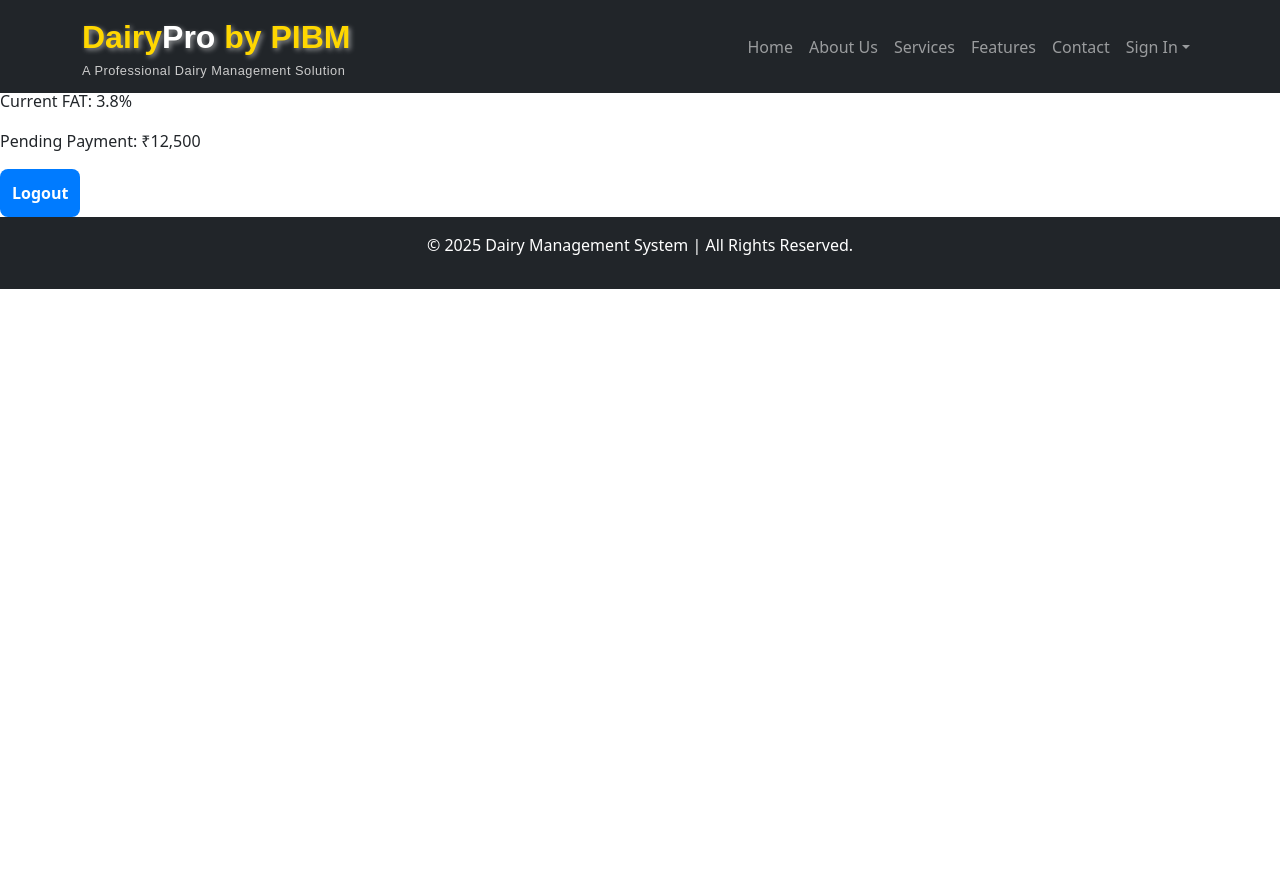
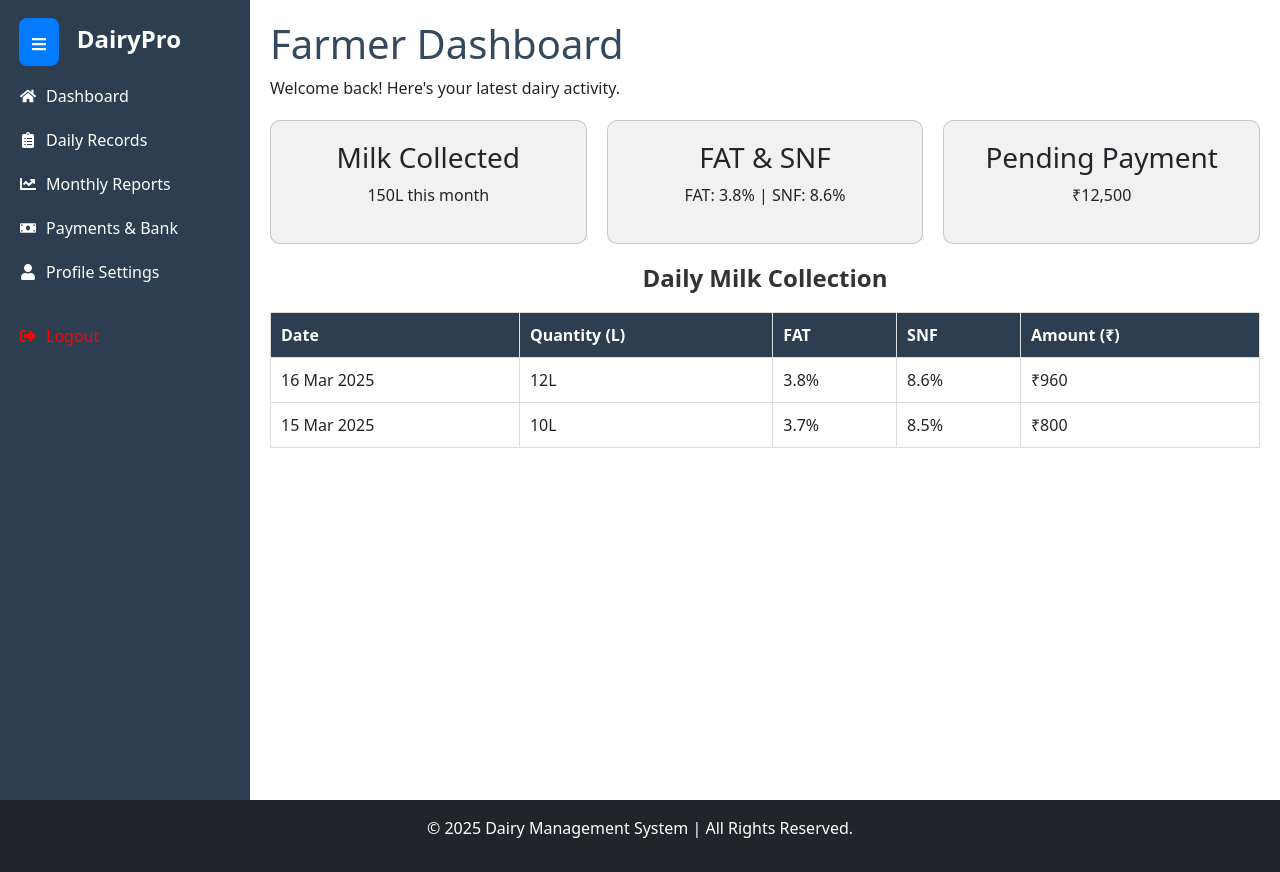
Before and after one commit to Shelke06/DairyManagement, a React (Vite) app: page /farmer-dashboard in a window 1280 px wide. Before the commit the page ends 800 px from the top, so only its background shows below. Built offline with nearby package versions, Linux system fonts and the light colour scheme.

Commit message:
Update files

```diff
--- a/src/pages/FarmerDashboard.jsx
+++ b/src/pages/FarmerDashboard.jsx
@@ -1,16 +1,98 @@
-import React, { useContext } from "react";
-import { AuthContext } from "../context/AuthContext";
+import React, { useState } from "react";
+import "../styles/FarmerDashboard.css";
+import { FaBars, FaHome, FaUser, FaSignOutAlt, FaMoneyBill, FaChartLine, FaClipboardList } from "react-icons/fa";
+import { useNavigate } from "react-router-dom";
 
 const FarmerDashboard = () => {
-  const { user, logout } = useContext(AuthContext);
+  const [isSidebarOpen, setSidebarOpen] = useState(true);
+  const navigate = useNavigate();
+
+  const toggleSidebar = () => {
+    setSidebarOpen(!isSidebarOpen);
+  };
+
+  const logout = () => {
+    localStorage.removeItem("farmerUser");
+    navigate("/farmer-login");
+  };
 
   return (
     <div className="dashboard-container">
-      <h2>Welcome, {user?.name}</h2>
-      <p>Milk Collection: 150L this month</p>
-      <p>Current FAT: 3.8%</p>
-      <p>Pending Payment: ₹12,500</p>
-      <button onClick={logout}>Logout</button>
+      {/* Sidebar */}
+      <nav className={`sidebar ${isSidebarOpen ? "open" : "closed"}`}>
+        <div className="sidebar-header">
+          <button className="toggle-btn" onClick={toggleSidebar}>
+            <FaBars />
+          </button>
+          {isSidebarOpen && <h2 className="logo">DairyPro</h2>} {/* Hide text when sidebar is closed */}
+        </div>
+        {isSidebarOpen && (
+          <ul className="sidebar-menu">
+            <li><FaHome /> Dashboard</li>
+            <li><FaClipboardList /> Daily Records</li>
+            <li><FaChartLine /> Monthly Reports</li>
+            <li><FaMoneyBill /> Payments & Bank</li>
+            <li><FaUser /> Profile Settings</li>
+            <li className="logout" onClick={logout}><FaSignOutAlt /> Logout</li>
+          </ul>
+        )}
+      </nav>
+
+      {/* Main Content */}
+      <div className="main-content">
+        <header>
+          <h1>Farmer Dashboard</h1>
+          <p>Welcome back! Here's your latest dairy activity.</p>
+        </header>
+
+        {/* Overview Cards */}
+        <div className="dashboard-cards">
+          <div className="card">
+            <h3>Milk Collected</h3>
+            <p>150L this month</p>
+          </div>
+          <div className="card">
+            <h3>FAT & SNF</h3>
+            <p>FAT: 3.8% | SNF: 8.6%</p>
+          </div>
+          <div className="card">
+            <h3>Pending Payment</h3>
+            <p>₹12,500</p>
+          </div>
+        </div>
+
+        {/* Milk Collection Table */}
+        <section className="records">
+          <h2>Daily Milk Collection</h2>
+          <table>
+            <thead>
+              <tr>
+                <th>Date</th>
+                <th>Quantity (L)</th>
+                <th>FAT</th>
+                <th>SNF</th>
+                <th>Amount (₹)</th>
+              </tr>
+            </thead>
+            <tbody>
+              <tr>
+                <td>16 Mar 2025</td>
+                <td>12L</td>
+                <td>3.8%</td>
+                <td>8.6%</td>
+                <td>₹960</td>
+              </tr>
+              <tr>
+                <td>15 Mar 2025</td>
+                <td>10L</td>
+                <td>3.7%</td>
+                <td>8.5%</td>
+                <td>₹800</td>
+              </tr>
+            </tbody>
+          </table>
+        </section>
+      </div>
     </div>
   );
 };
--- /dev/null
+++ b/src/styles/FarmerDashboard.css
@@ -0,0 +1,102 @@
+/* Dashboard Container */
+.dashboard-container {
+    display: flex;
+    height: 100vh;
+  }
+/* ✅ Hide Navbar only on Dashboard */
+.navbar {
+    display: none;
+  }
+  /* Sidebar */
+  .sidebar {
+    width: 250px;
+    background: #2c3e50;
+    color: white;
+    padding: 10px;
+    transition: all 0.3s ease-in-out;
+    overflow: hidden;
+    position: relative;
+  }
+  .sidebar.closed {
+    width: 65px;
+  }
+  .sidebar-header {
+    display: flex;
+    align-items: center;
+    justify-content: space-around;
+    margin-left: 0px;
+    padding-right: 50px;
+  }
+  .slidebar button{
+    background-color: #2c3e50;
+    margin-left: 5px;
+  }
+  .slidebar h2{
+    margin-left: 20px;
+  }
+  .sidebar-menu {
+    list-style: none;
+    padding: 0;
+  }
+
+  .sidebar-menu li {
+    padding: 10px;
+    cursor: pointer;
+    display: flex;
+    align-items: center;
+    gap: 10px;
+  }
+
+  .sidebar-menu li:hover {
+    background: #674d79;
+    border-radius: 5px;
+  }
+  .logout {
+    margin-top: 20px;
+    color: red;
+  }
+  /* Main Content */
+  .main-content {
+    flex: 1;
+    padding: 20px;
+  }
+
+  header h1 {
+    color: #34495e;
+  }
+
+  .dashboard-cards {
+    display: flex;
+    gap: 20px;
+    margin: 20px 0;
+  }
+
+  .card {
+    flex: 1;
+    background: #f1f1f1;
+    padding: 20px;
+    border-radius: 10px;
+    text-align: center;
+  }
+
+  /* Table */
+  .records table {
+    width: 100%;
+    border-collapse: collapse;
+    margin-top: 20px;
+  }
+
+  .records th, .records td {
+    border: 1px solid #ddd;
+    padding: 10px;
+    text-align: left;
+  }
+
+  .records th {
+    background: #2c3e50;
+    color: white;
+  }
+  .logo{
+    color: white;
+    margin-top: 15px;
+  }
```
